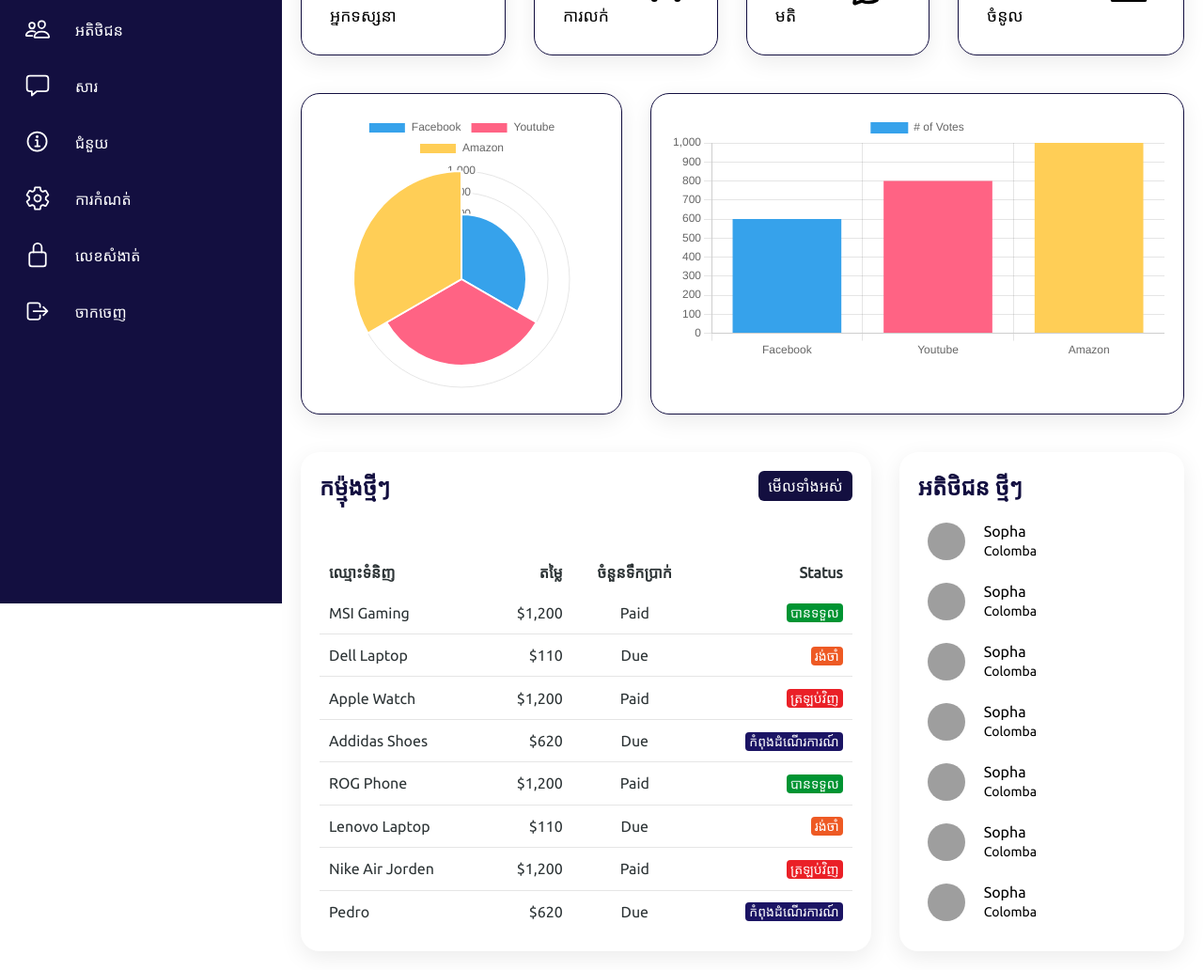
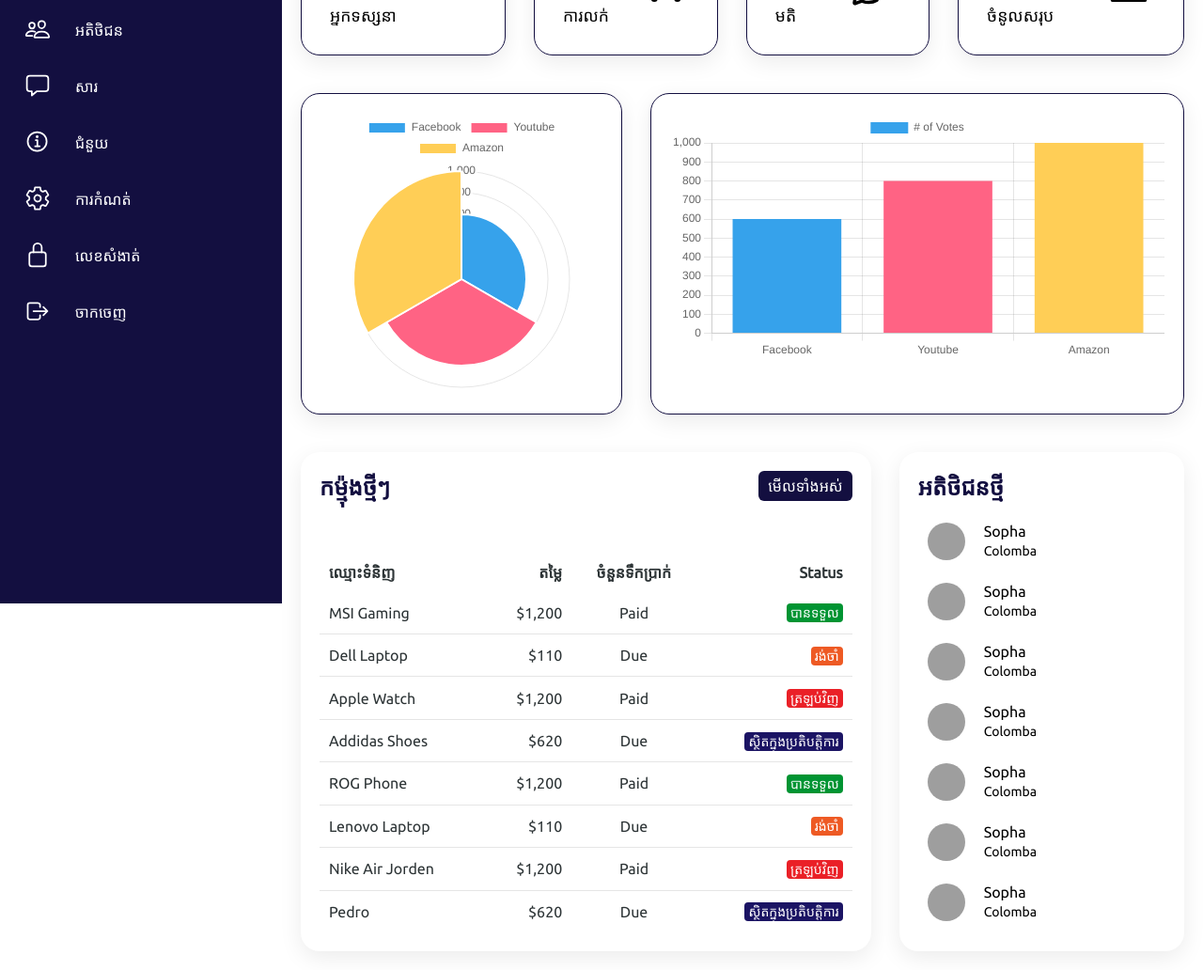
Before and after one commit to SophaGithub/second_website, a plain HTML site: page index.html in a window 1280 px wide. Shown: the part 158-1190 px from the top of the page at 94% size. Drawn offline with nearby package versions, Linux system fonts and the light colour scheme; grey boxes are pictures that could not be loaded; a web font is replaced by a local one.

Commit message:
correct some word

```diff
--- a/index.html
+++ b/index.html
@@ -133,7 +133,7 @@
                   <div class="card">
                     <div>
                       <div class="numbers">$7,500</div>
-                      <div class="cardName">ចំនូល</div>
+                      <div class="cardName">ចំនូលសរុប</div>
                     </div>
                     <div class="iconBx">
                         <ion-icon name="cash-outline"></ion-icon>
@@ -187,7 +187,7 @@
                                 <td>Addidas Shoes</td>
                                 <td>$620</td>
                                 <td>Due</td>
-                                <td><span class="status inProgress">កំពុងដំណើរការណ៍</span></td>
+                                <td><span class="status inProgress">ស្ថិតក្នុងប្រតិបត្តិការ</span></td>
                             </tr>
                             <tr>
                                 <td>ROG Phone</td>
@@ -213,7 +213,7 @@
                                 <td>Pedro</td>
                                 <td>$620</td>
                                 <td>Due</td>
-                                <td><span class="status inProgress">កំពុងដំណើរការណ៍</span></td>
+                                <td><span class="status inProgress">ស្ថិតក្នុងប្រតិបត្តិការ</span></td>
                             </tr>
                         </tbody>
 
@@ -221,7 +221,7 @@
                     </div>
                     <div class="recentCustomers">
                         <div class="cardHeader">
-                            <h2>អតិថិជន ថ្មីៗ</h2>
+                            <h2>អតិថិជនថ្មី</h2>
                         </div>
                         <table>
                             <tr>
```
